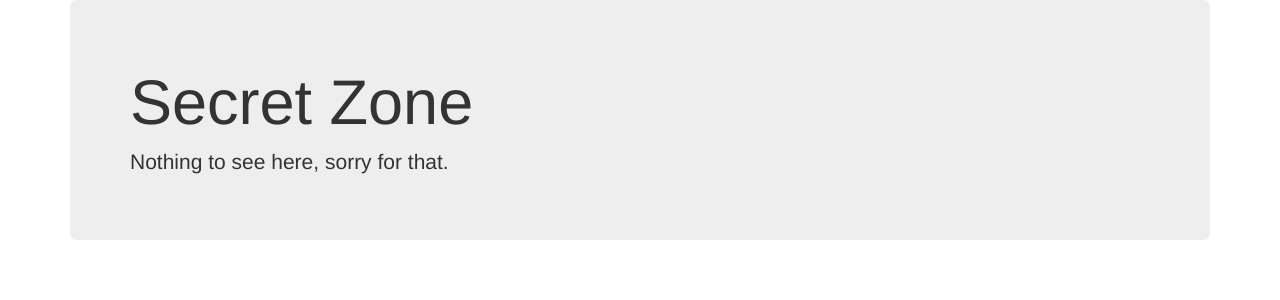
After one commit to die-trying/django-celery, a Django app: template elk/templates/secret.html in a window 1280 px wide. The commit adds this page. Shown: the top 300 px of the page. Run offline with Django 3.2, Linux system fonts and the light colour scheme; the template is opened without the code that fills it, so the values that code supplies are empty; parts of the project's set-up code (start-up, migrations or seed data) failed here and were passed over; some libraries are stand-ins or nearby versions.

Commit message:
Fronted: CSS compiling

```diff
--- a/elk/templates/base.html
+++ b/elk/templates/base.html
@@ -1,3 +1,4 @@
+{% load static from staticfiles %}
 <!DOCTYPE html>
 <html>
     <head>
@@ -7,10 +8,12 @@
         <meta name="description" content="">
         <meta name="viewport" content="width=device-width, initial-scale=1">
 
-        <link rel="stylesheet" href="/static/vendor/bootstrap/dist/css/bootstrap.min.css">
+        <link rel="stylesheet" href="{% static 'vendor/bootstrap/dist/css/bootstrap.min.css' %}">
+        <link rel="stylesheet" href="{% static 'css/elk.css' %}">
+
     </head>
     <body>
-        <div class=".container">
+        <div class="container">
             {% block navbar %}
             {% endblock %}
             {% block content %}
--- /dev/null
+++ b/elk/templates/secret.html
@@ -0,0 +1,8 @@
+{% extends 'base.html' %}
+
+{% block content %}
+    <div class="jumbotron">
+        <h1>Secret Zone</h1>
+        <p>Nothing to see here, sorry for that.</p>
+    </div>
+{% endblock %}
```
Also changed, not shown: Gulpfile.js (added, +15 -0 lines), package.json (added, +29 -0 lines), 1 other file.
